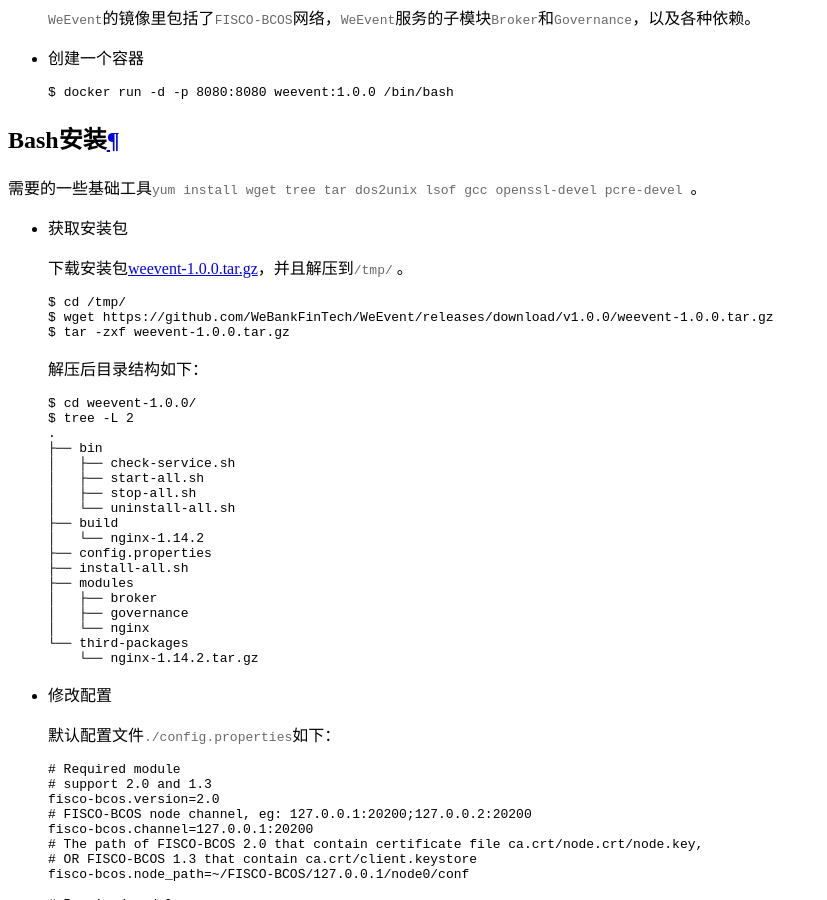
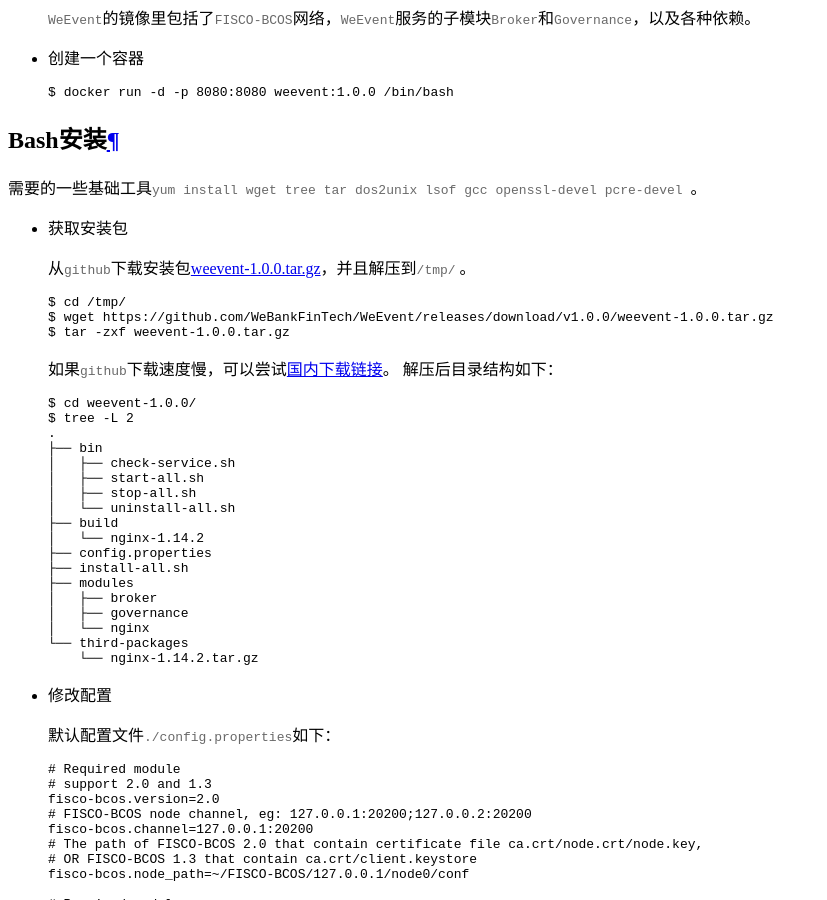
Before and after one commit to WeBankBlockchain/WeEvent-docs, a Sphinx documentation site: the page built from docs/install/quickinstall.md, in a window 1280 px wide and 900 px high, scrolled down 814 px. Shown: the whole window, without its empty margins (0-827 px from the left). Built offline with Sphinx 7.4.7 and the Read the Docs theme 2.0.0, drawn with Linux system fonts in a browser that asks for light colours.

Commit message:
update quickinstall

````diff
--- a/docs/install/quickinstall.md
+++ b/docs/install/quickinstall.md
@@ -26,7 +26,7 @@
 
 - 获取安装包
 
-  下载安装包[weevent-1.0.0.tar.gz](https://github.com/WeBankFinTech/WeEvent/releases/download/v1.0.0/weevent-1.0.0.tar.gz)，并且解压到`/tmp/` 。
+  从`github`下载安装包[weevent-1.0.0.tar.gz](https://github.com/WeBankFinTech/WeEvent/releases/download/v1.0.0/weevent-1.0.0.tar.gz)，并且解压到`/tmp/` 。
 
   ```shell
   $ cd /tmp/
@@ -34,7 +34,8 @@
   $ tar -zxf weevent-1.0.0.tar.gz
   ```
 
-  解压后目录结构如下：
+  如果`github`下载速度慢，可以尝试[国内下载链接](https://fisco.com.cn/cdn/WeEvent/releases/download/v1.0.0/weevent-1.0.0.tar.gz)。
+解压后目录结构如下：
 
   ```shell
   $ cd weevent-1.0.0/
````
